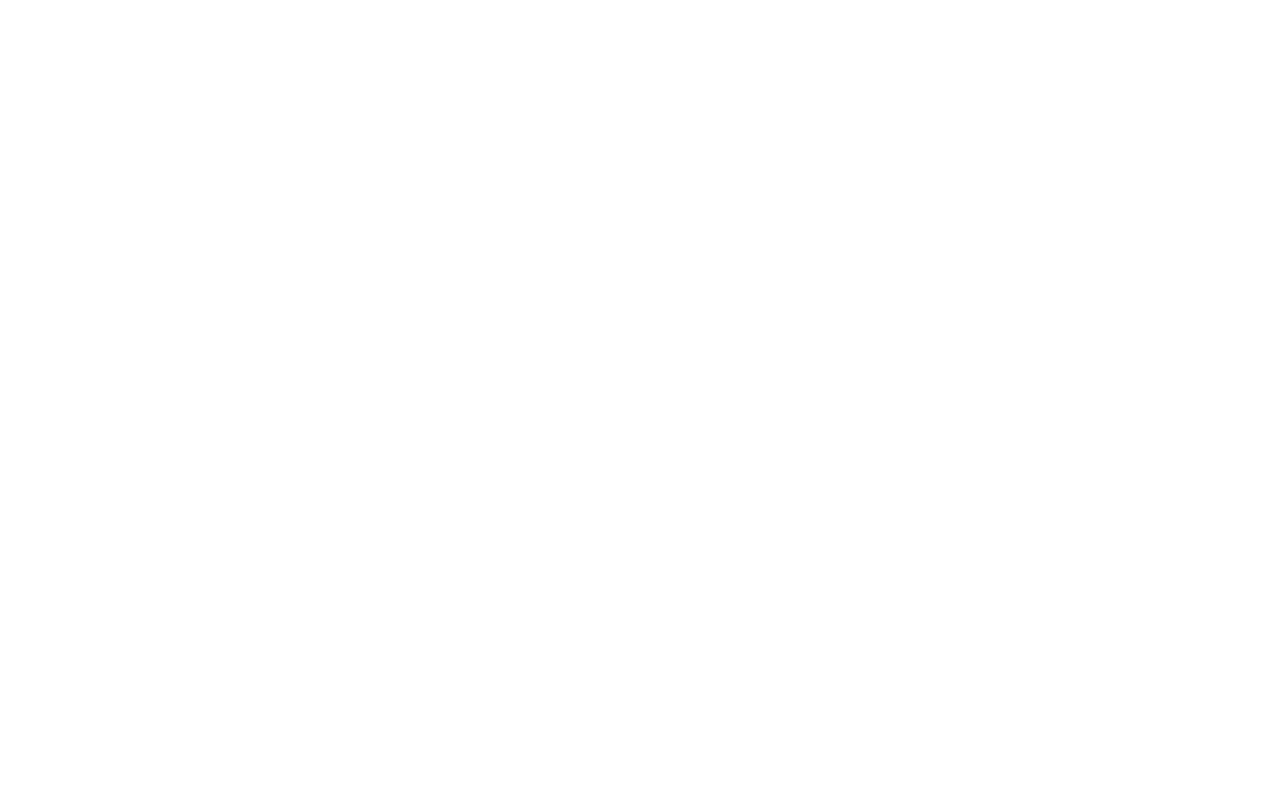
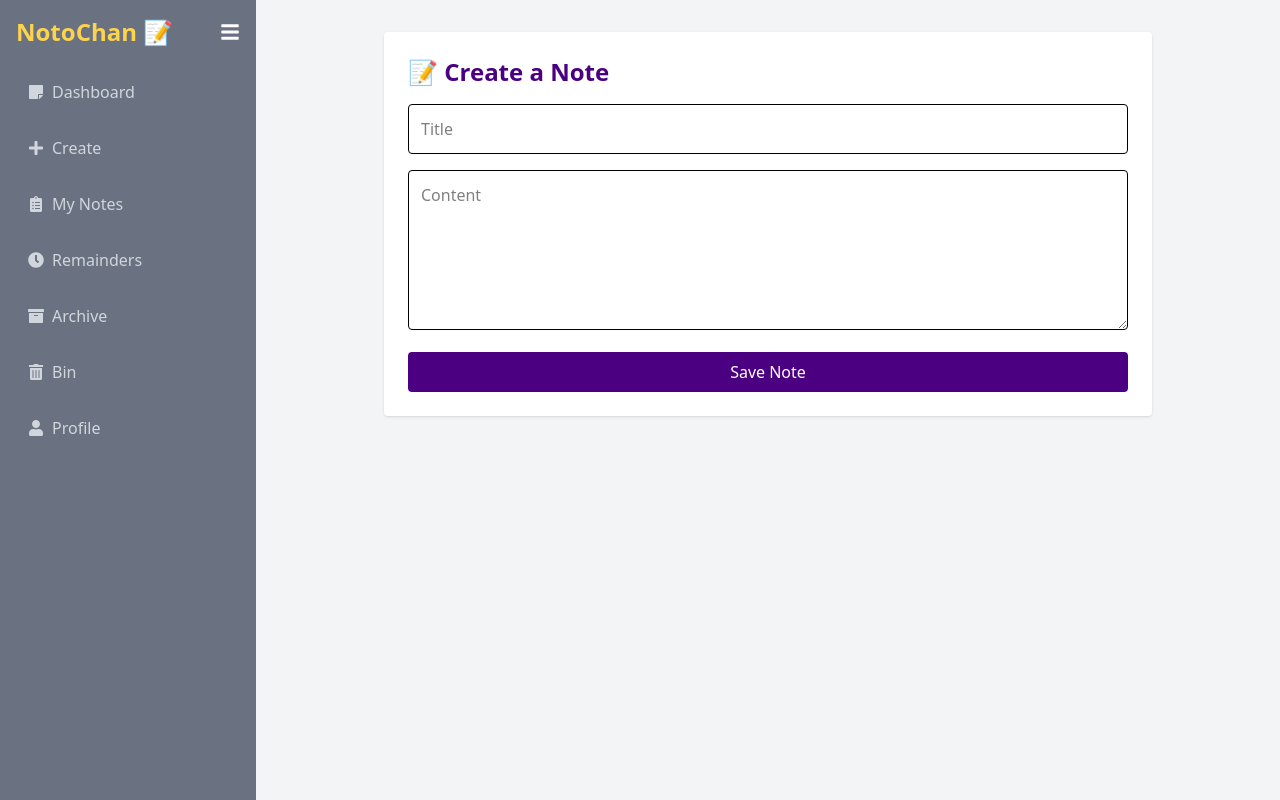
Before and after one commit to Jyoti-yadav09/Note-Website, a React (Vite) app in the folder Notochan/: page /create in a window 1280 px wide. Before the commit this address had no page. Built offline with nearby package versions, Linux system fonts and the light colour scheme.

Commit message:
Initial commit

```diff
--- a/Notochan/src/App.jsx
+++ b/Notochan/src/App.jsx
@@ -4,6 +4,8 @@ import AuthPage from "./pages/AuthPage";
 import Dashboard from "./pages/Dashboard";
 import Profile from "./pages/Profile";
 import "./App.css";
+import Create from "./pages/Create";
+import MyNotes from "./pages/MyNote";
 function App() {
   return (
     <Router>
@@ -12,6 +14,8 @@ function App() {
         <Route path="/AuthPage" element={<AuthPage/>}/>
         <Route path="/dashboard" element={<Dashboard/>}/>
        <Route path="/profile" element={<Profile />} />
+       <Route path="/create" element={<Create/>}/>
+       <Route path="/my-notes" element={<MyNotes/>}/>
       </Routes>
     </Router>
   );
--- a/Notochan/src/pages/Create.jsx
+++ b/Notochan/src/pages/Create.jsx
@@ -0,0 +1,74 @@
+import React, { useState } from 'react';
+import { useNavigate } from 'react-router-dom';
+import Sidebar from '../components/Sidebar'; // Adjust path if needed
+
+const Create = () => {
+  const [title, setTitle] = useState('');
+  const [content, setContent] = useState('');
+  const navigate = useNavigate();
+
+  const handleCreateNote = (e) => {
+    e.preventDefault();
+    const userEmail = localStorage.getItem('userEmail');
+
+    if (!userEmail) {
+      alert("You're not logged in!");
+      return;
+    }
+
+    const notes = JSON.parse(localStorage.getItem('notes')) || [];
+
+    const newNote = {
+      id: Date.now(),
+      title,
+      content,
+      email: userEmail,
+      createdAt: new Date().toISOString(),
+    };
+
+    notes.push(newNote);
+    localStorage.setItem('notes', JSON.stringify(notes));
+
+    alert("Note created successfully!");
+    navigate('/my-notes');
+  };
+
+  return (
+    <div className="flex min-h-screen bg-gray-100">
+      {/* Sidebar */}
+      <Sidebar />
+
+      {/* Main Content */}
+      <div className="flex-1 p-8">
+        <div className="max-w-3xl mx-auto bg-white p-6 rounded shadow">
+          <h2 className="text-2xl font-bold text-[#4B0082] mb-4">📝 Create a Note</h2>
+          <form onSubmit={handleCreateNote} className="space-y-4">
+            <input
+              type="text"
+              placeholder="Title"
+              value={title}
+              onChange={(e) => setTitle(e.target.value)}
+              className="w-full p-3 border rounded focus:outline-none focus:ring-2 focus:ring-indigo-300"
+              required
+            />
+            <textarea
+              placeholder="Content"
+              value={content}
+              onChange={(e) => setContent(e.target.value)}
+              className="w-full p-3 border rounded h-40 focus:outline-none focus:ring-2 focus:ring-indigo-300"
+              required
+            ></textarea>
+            <button
+              type="submit"
+              className="w-full bg-[#4B0082] text-white py-2 rounded hover:bg-indigo-700 transition"
+            >
+              Save Note
+            </button>
+          </form>
+        </div>
+      </div>
+    </div>
+  );
+};
+
+export default Create;
--- /dev/null
+++ b/Notochan/src/pages/MyNote.jsx
@@ -0,0 +1,38 @@
+import React, { useEffect, useState } from 'react';
+
+const MyNotes = () => {
+  const [notes, setNotes] = useState([]);
+
+  useEffect(() => {
+    const allNotes = JSON.parse(localStorage.getItem('notes')) || [];
+    const userEmail = localStorage.getItem('userEmail');
+
+    if (userEmail) {
+      const userNotes = allNotes.filter(note => note.email === userEmail);
+      setNotes(userNotes);
+    }
+  }, []);
+
+  return (
+    <div className="max-w-4xl mx-auto mt-10 p-4">
+      <h2 className="text-3xl font-bold text-[#4B0082] mb-6">📚 My Notes</h2>
+      {notes.length === 0 ? (
+        <p className="text-gray-500">You haven't created any notes yet.</p>
+      ) : (
+        <div className="grid grid-cols-1 md:grid-cols-2 gap-6">
+          {notes.map((note) => (
+            <div key={note.id} className="bg-white p-4 shadow rounded">
+              <h3 className="text-xl font-semibold text-[#4B0082]">{note.title}</h3>
+              <p className="mt-2 text-gray-700 whitespace-pre-wrap">{note.content}</p>
+              <p className="text-sm text-gray-400 mt-4">
+                Created at: {new Date(note.createdAt).toLocaleString()}
+              </p>
+            </div>
+          ))}
+        </div>
+      )}
+    </div>
+  );
+};
+
+export default MyNotes;
```
